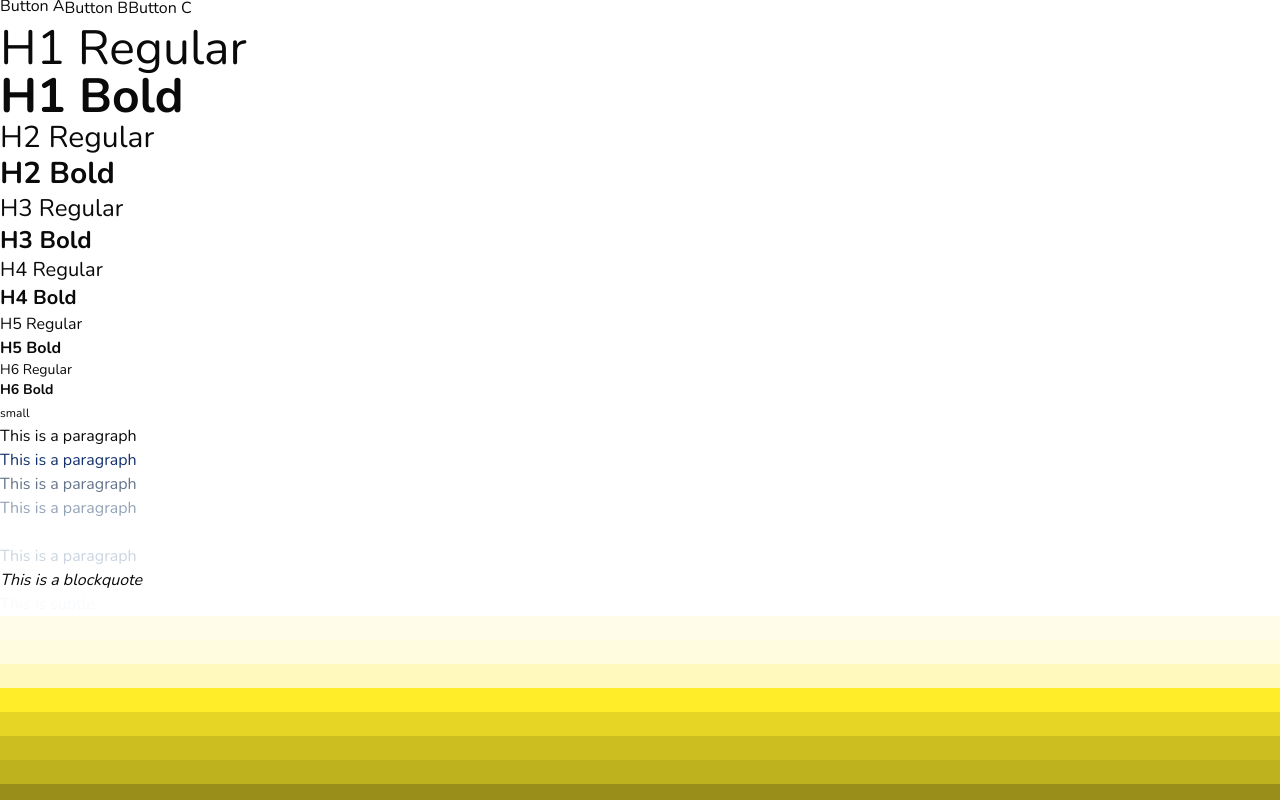
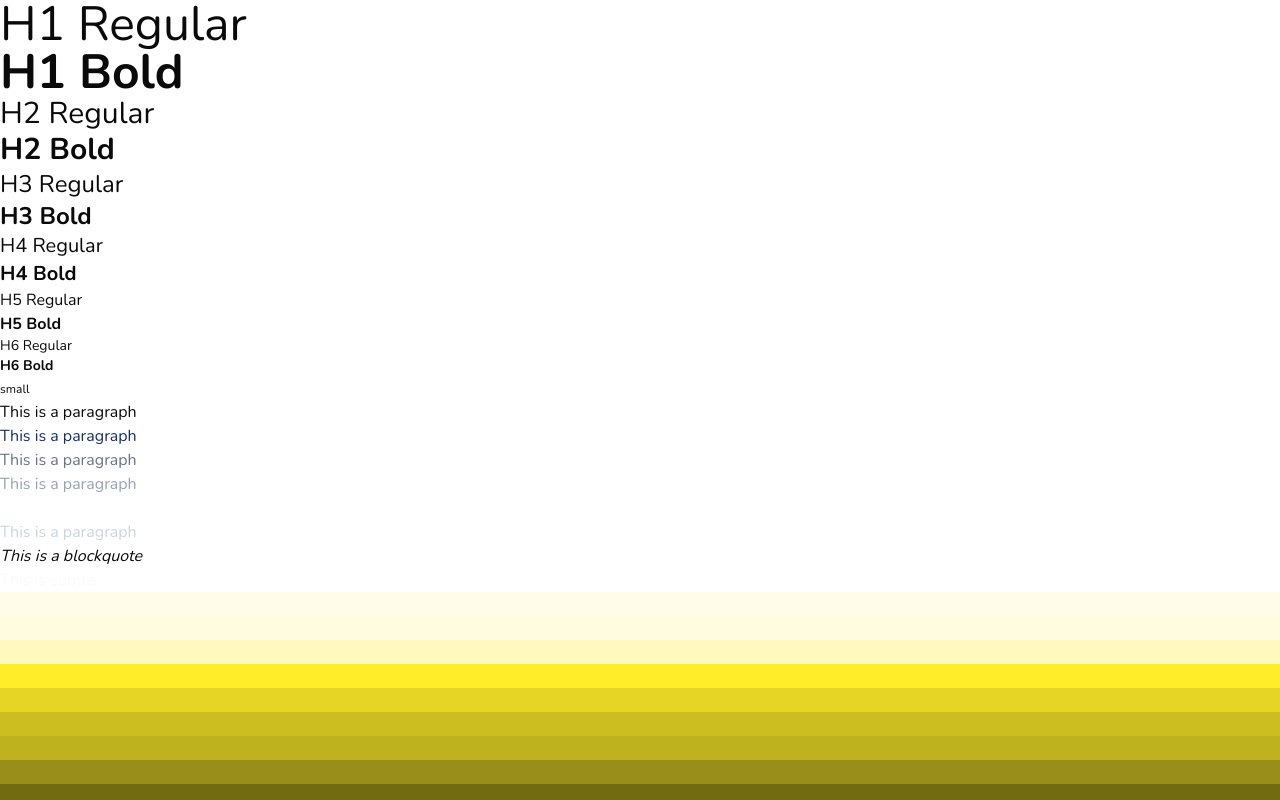
Before and after one commit to JabJabHiwHiw/hiw-hiw-frontend, a Next.js app: page / in a window 1280 px wide. Shown: the top 800 px of the page. Built offline with nearby package versions, Linux system fonts and the light colour scheme.

Commit message:
feat: remove button

```diff
--- a/src/app/page.tsx
+++ b/src/app/page.tsx
@@ -1,9 +1,6 @@
 export default function Home() {
 	return (
 		<div>
-      <button className="animate-bounce delay-150 duration-300" type="button">Button A</button>
-      <button className="animate-bounce delay-300 duration-300" type="button">Button B</button>
-      <button className="animate-bounce delay-700 duration-300" type="button">Button C</button>
 			<h1 className="h1">H1 Regular</h1>
 			<h1 className="h1 font-bold">H1 Bold</h1>
 			<h2 className="h2">H2 Regular</h2>
```
Also changed, not shown: 1 other file (tests, documents, lock files or other folders).
